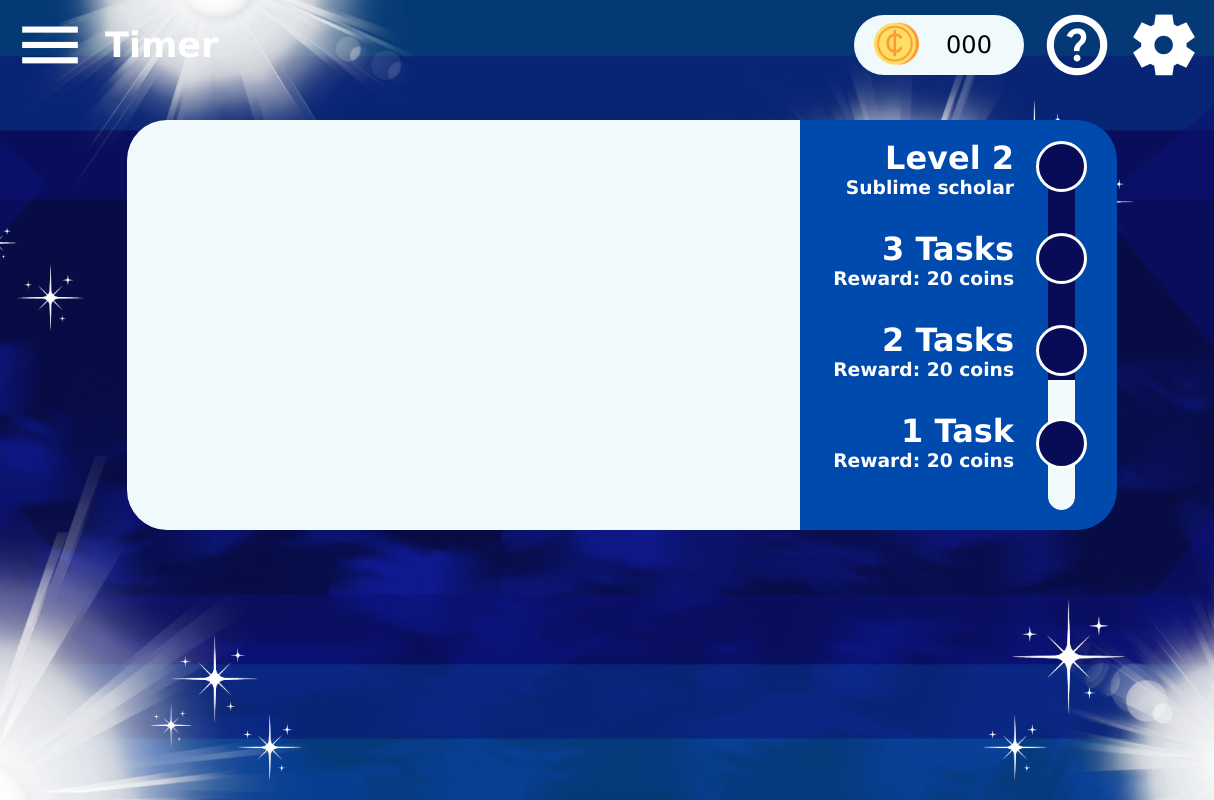
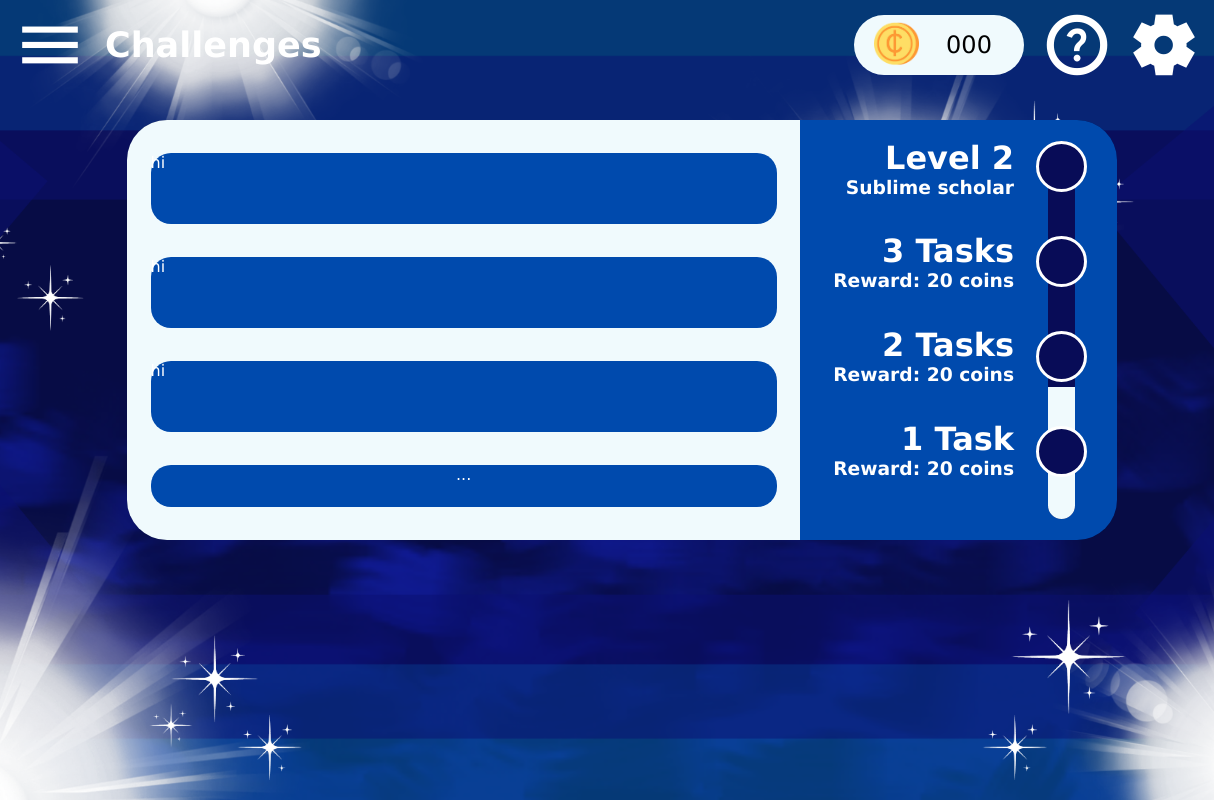
Before and after one commit to SuzanneA-lab/Study-Timer-Project, an Electron app: page checklist.html in a window 1214 px wide. Drawn offline with nearby package versions, Linux system fonts and the light colour scheme.

Commit message:
Design: added task buttons and changed title text on the tasks page

```diff
--- a/checklist.html
+++ b/checklist.html
@@ -34,7 +34,7 @@
     <nav>
         <div id="HeaderIcons">
             <span class="material-symbols-outlined" id="menuicon" onclick="Openmenu()">menu</span>
-            <h1 id="Headertext">Timer</h1>
+            <h1 id="Headertext">Challenges</h1>
             <span class="material-symbols-outlined" id="menuiconright1" onclick="Openhelp()">help</span>
             <span class="material-symbols-outlined" id="menuiconright2" onclick="Openmenu()">settings</span>
 
@@ -144,29 +144,32 @@
 <div id="centeredelements2">
             <div id ="challengesbox">
                 <div id="tasksbg">
-                <!--
-                <h1>Challenges</h1>-->
+                    <div class="taskbutton" id="taskbutton1"> hi</div>
+                    <div class="taskbutton" id="taskbutton2"> hi</div>
+                    <div class="taskbutton" id="taskbutton3"> hi</div>
+                    <div id="taskbuttonempty">...</div>
                 </div>
+
                 <div id="progressbarbg">
                     <div id="pblabels">
                         <div class="milestonereward">
                             <h1 class="pbmilestone" id="milestone4">Level 2</h1>
-                            <h3 class="pbreward" id="reward3">Sublime scholar</h3>
+                            <h3 class="pbreward" id="reward4">Sublime scholar</h3>
                         </div>
 
                         <div class="milestonereward">
-                            <h1 class="pbmilestone" id="milestone4">3 Tasks</h1>
+                            <h1 class="pbmilestone" id="milestone3">3 Tasks</h1>
                             <h3 class="pbreward" id="reward3">Reward: 20 coins</h3>
                         </div>
 
                         <div class="milestonereward">
-                            <h1 class="pbmilestone" id="milestone4">2 Tasks</h1>
-                            <h3 class="pbreward" id="reward3">Reward: 20 coins</h3>
+                            <h1 class="pbmilestone" id="milestone2">2 Tasks</h1>
+                            <h3 class="pbreward" id="reward2">Reward: 20 coins</h3>
                         </div>
 
                         <div class="milestonereward">
-                            <h1 class="pbmilestone" id="milestone4">1 Task</h1>
-                            <h3 class="pbreward" id="reward3">Reward: 20 coins</h3>
+                            <h1 class="pbmilestone" id="milestone1">1 Task</h1>
+                            <h3 class="pbreward" id="reward1">Reward: 20 coins</h3>
                         </div>
                     </div>
 
--- a/style.css
+++ b/style.css
@@ -391,7 +391,7 @@ a{
 #challengesbox{
     background-color: rgb(1, 13, 70);
     width: 950px;
-    height: 370px;
+    height: 380px;
     border-radius: 40px;
     margin-top: 30px;
     backdrop-filter: blur(5px);
@@ -504,6 +504,27 @@ a{
     left:0px;
     top:0px;
     border-radius: 40px 0px 0px 40px;
+    display: flex;
+    flex-direction: column;
+    align-items: center;
+    justify-content: space-evenly;
+}
+
+.taskbutton{
+    background-color: #004aad;
+    color: white;
+    height: 17%;
+    width: 93%;
+    border-radius: 20px;
+}
+
+#taskbuttonempty{
+    background-color: #004aad;
+    color: white;
+    height: 10%;
+    width: 93%;
+    border-radius: 20px;
+    text-align: center;
 }
 
 #boxes{
```
